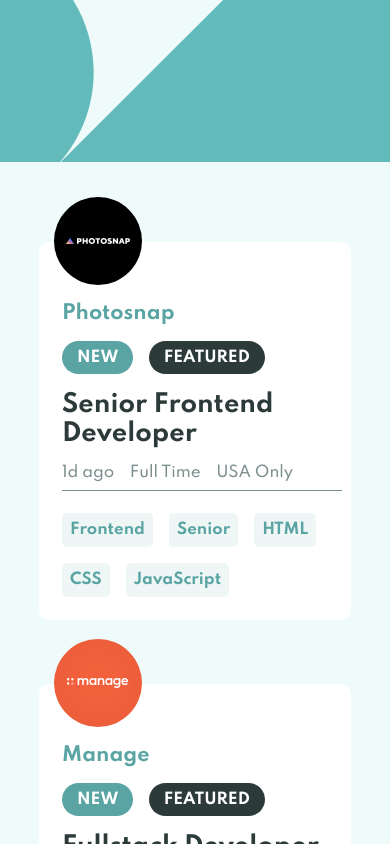
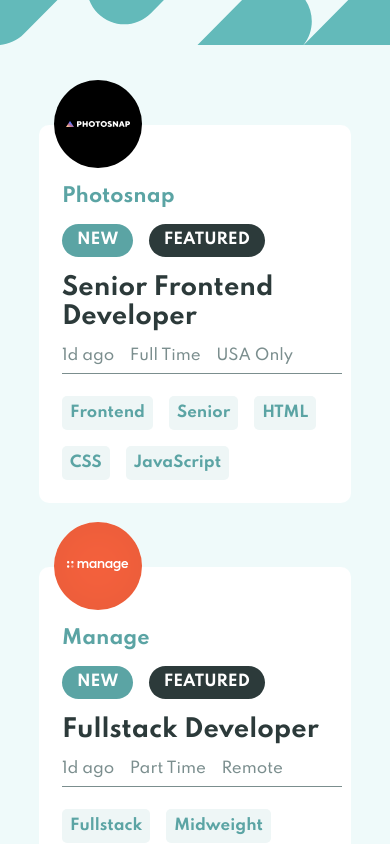
Before and after one commit to khwilo/job-listings, a React (Create React App) app: page / in a window 390 px wide. Shown: the top 844 px of the page. Built offline with nearby package versions, Linux system fonts and the light colour scheme.

Commit message:
Make the banner images responsive

```diff
--- a/src/components/Header/Header.js
+++ b/src/components/Header/Header.js
@@ -5,7 +5,12 @@
 const Header = () => {
   return (
     <header className='header'>
-      <img className='banner' src='images/bg-header-mobile.svg' alt='' />
+      <img
+        className='banner'
+        srcSet='images/bg-header-mobile.svg 375w, images/bg-header-desktop.svg 1366w'
+        src='images/bg-header-mobile.svg'
+        alt='cyan pattern banner'
+      />
     </header>
   );
 };
```
